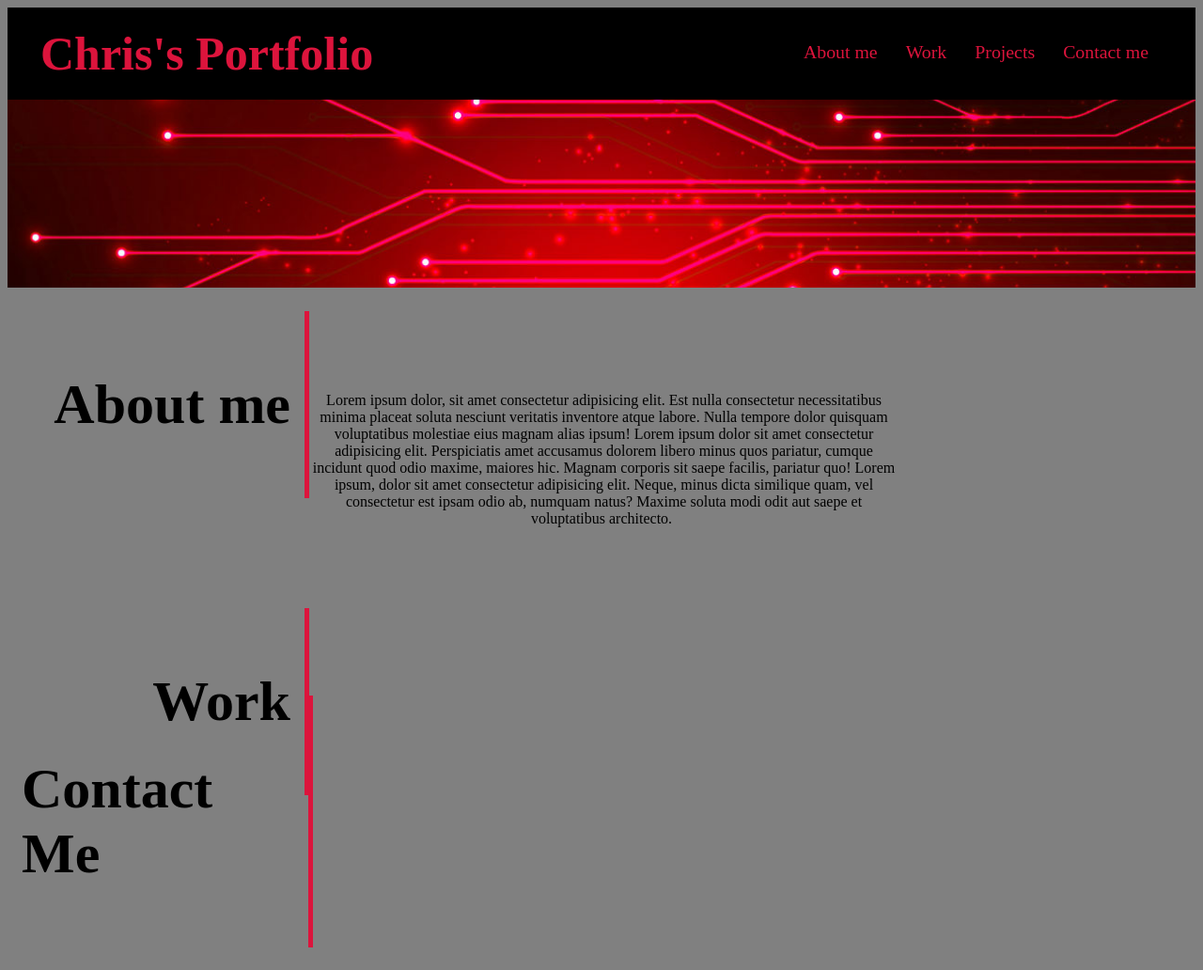
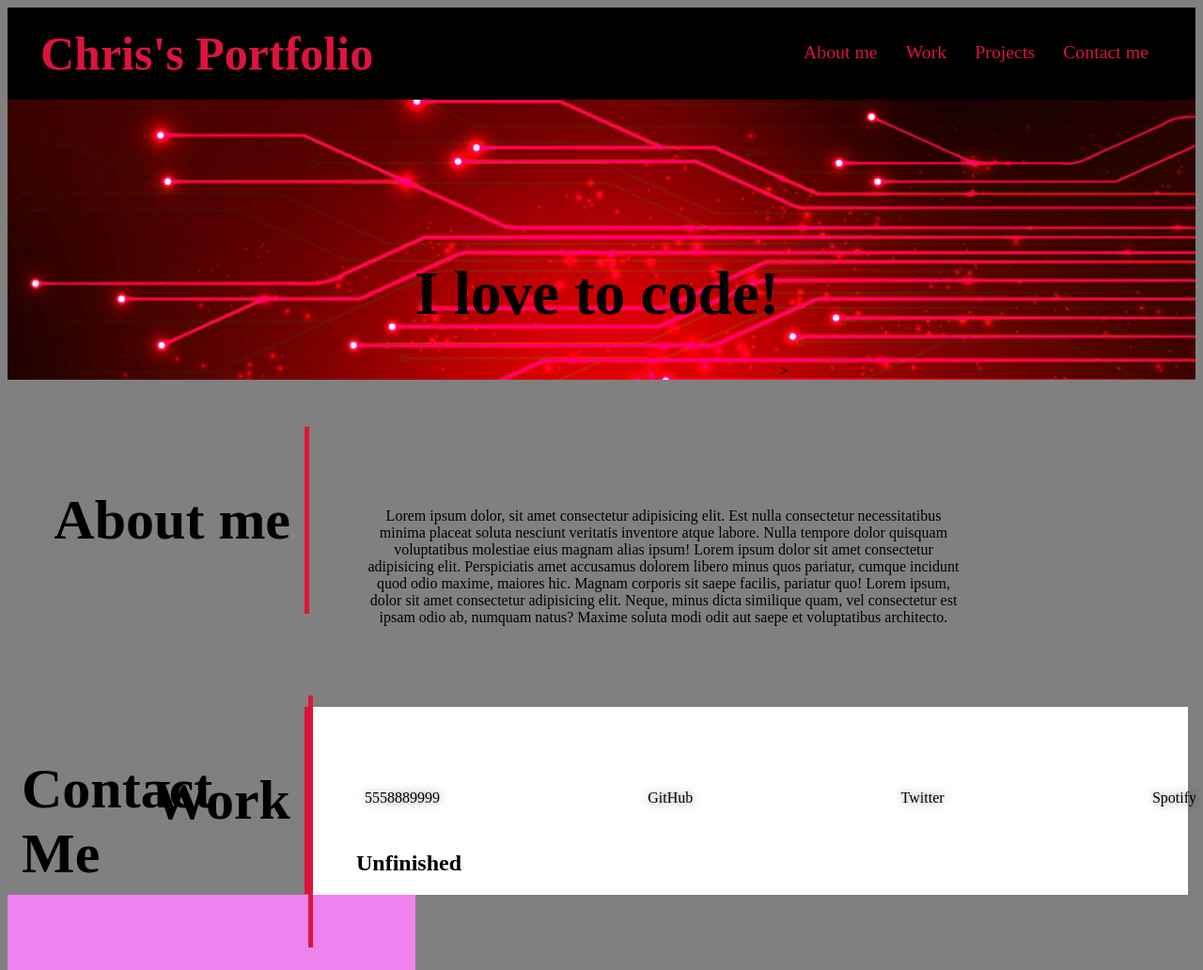
Before and after one commit to CRZCode5150/Portfolio_2021, a plain HTML site: page index.html in a window 1280 px wide. Shown: the whole page at 94% size. Before the commit the page ends 1008 px from the top, so only its background shows below. Drawn offline with Linux system fonts and the light colour scheme.

Commit message:
badsic skeleton of portfolio is finshed, need to add work area

```diff
--- a/assets/css/style.css
+++ b/assets/css/style.css
@@ -65,13 +65,18 @@ header nav ul li a:hover {
     background-position: center;
     background-size: cover;
     background-image: url("../images/red.jpg");
-    height: 200px;
+    height: 298px;
     width: 100%;
-    margin-bottom: 25px;
-
+    margin-bottom: 50px;
+    display: flex;
+    justify-content: center;
+    align-items: flex-end;
+}
+.heroPage h1{
+ font-size: 65px;
 }
 
-.flex-column {
+.column {
     float: left;
     width: 25%;
     font-size:40px;
@@ -79,16 +84,19 @@ header nav ul li a:hover {
 
 }
 
-.flex-column h2 {
+.column h2 {
    float: right;
    padding: 15px;;
 }
 
-.aboutMeContent{
+.aboutMeContent {
     text-align: center;
     width: 50%;
     margin: 0 auto;
     padding: 70px 0px 70px 0px;
+    margin-right: 250px;
+
+
 }
 
 footer{
@@ -97,3 +105,53 @@ footer{
     width:100%;
     height:60px;   /* Height of the footer */
 }
+
+footer nav{
+    margin: 1px 5;
+}
+
+.footerContent ul {
+
+    display: flex;
+    flex-wrap: wrap;
+    justify-content: space-between;
+    list-style: none;
+    margin-top: 100px;
+    align-items: center;
+    list-style: none;
+
+}
+
+.footerContent ul li{
+    display: inline;
+}
+
+.footerContent ul li a {
+    padding: 10px 15px;
+    font-weight: lighter;
+    font-size: 1.25vw;
+    text-shadow: 0 0 10px rgba(0, 0, 0, 0.5);
+    text-decoration: none;
+    color: inherit;
+}
+
+.TheBigBox {
+    background-color: white;
+    background-position: center;
+    background-size: cover;
+    height: 200px;
+    width: 70%;
+    display: flex;
+    align-items: flex-end;
+   padding-left: 50px;
+}
+
+.firstOfTwo{
+    background-color: violet;
+    background-position: center;
+
+    height: 80px;
+    width: 30%;
+   padding-left: 50px;
+   position: absolute;
+}
--- a/index.html
+++ b/index.html
@@ -11,13 +11,15 @@
 
 
     <header>
+
         <h1>
         <a href="/">Chris's Portfolio</a>
         </h1>
+
             <nav>
                  <ul>
                      <li>
-          <a href ="#About me">About me</a>
+                          <a href ="#About-me">About me</a>
                       </li>
                       <li>
                           <a href="#Work">Work</a>
@@ -30,14 +32,18 @@
                      </li>
                  </ul>
             </nav>
+
     </header>
 
+
+
+
     <section class="heroPage">
-        <!--Need to add Text to bottom right side of the picture -->
+        <h1>I love to code!</h1>>
     </section>
 
-    <section>
-        <div class="flex-column">
+    <section id="About-me">
+        <div class="column">
             <h2>About me</h2>
         </div>
         <div class="aboutMeContent">
@@ -46,18 +52,60 @@
     </section>
 
     <section>
-        <div class="flex-column">
+        <div class="column">
             <h2>Work</h2>
         </div>
+
+        <div class="container">
+            <div class="TheBigBox">
+                <h2>Unfinished</h2>
+            </div>
+
+            <div >
+                <div class="fistOfTwo">
+                    <!-- The first box  -->
+                </div>
                 <div>
-            <!--Need to add work here, but how??-->
+                    <!-- The second box -->
+                </div>
+            </div>
+
+            <div class="firstOfTwo">
+                <div>
+                    <!-- The first box  -->
+                </div>
+                <div>
+                    <!-- The second box -->
+                </div>
+            </div>
+
         </div>
     </section>
 
     <footer>
-        <div class="flex-column">
+        <div class="column">
             <h2>Contact Me</h2>
         </div>
+
+        <div class="footerContent">
+            <nav>
+            <ul>
+                <li>
+                    <a href="phoneNumber">5558889999</a>
+                </li>
+                <li>
+                    <a href="https://www.GitHub.com/"> GitHub</a>
+                </li>
+                <li>
+                    <a href="twitter"> Twitter</a>
+                </li>
+                <li>
+                    <a href="spotify"> Spotify</a>
+                </li>
+            </ul>
+            </nav>
+        </div>
     </footer>
+
 </body>
 </html>
```
Also changed, not shown: assets/images/GREENcODE.JPG (added), 1 other file. Lines whose indentation alone changed are shown as unchanged.
